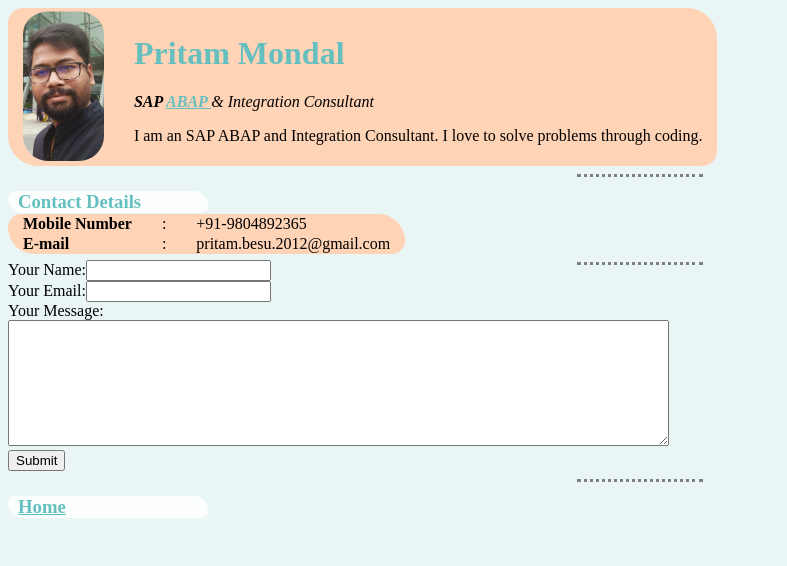
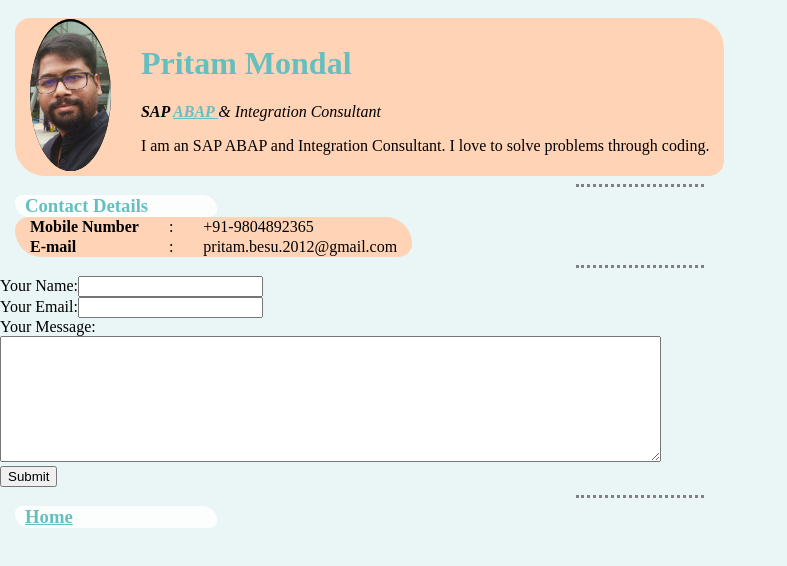
Before and after one commit to pritamm90/CV, a plain HTML site: page contact.html in a window 1280 px wide. Shown: the whole page, without its empty margins (0-787 px from the left). Drawn offline with Linux system fonts and the light colour scheme.

Commit message:
Commit 04 - last html

```diff
--- a/contact.html
+++ b/contact.html
@@ -11,7 +11,7 @@
   <br>
   <table>
     <tr>
-      <td> <img src="Images/Pritam_Mondal.jpg" height="150" alt="Pritam MOndal's Photo"></td>
+      <td> <img class="circular" src="Images/Pritam_Mondal.jpg" height="150" alt="Pritam MOndal's Photo"></td>
       <td>
         <h1>Pritam Mondal</h1>
         <p><em><strong>SAP <a href="https://en.wikipedia.org/wiki/ABAP"> ABAP </a> </strong>& Integration Consultant</em></p>
--- a/css/styles.css
+++ b/css/styles.css
@@ -6,25 +6,26 @@
 4. #f76b8a
 */
 
-
 body {
   background-color: #eaf6f6;
+  margin: 0;
 }
 
 hr {
+  border-color: grey;
   border-style: none;
   border-top-style: dotted;
-  border-color: grey;
   border-width: 3px;
+  /*margin-bottom: 5px;*/
   width: 10%;
-  margin-bottom: -5px;
 }
 
 table {
-  margin-top: -18px;
   background-color: #ffd3b6;
   border-collapse: collapse;
   border-radius: 15px 30px;
+  margin: 0;
+  margin-left: 15px;
   padding: 30%;
 }
 
@@ -42,11 +43,14 @@
 }
 
 h3 {
+  background-color: #fcfefe;
+  border-radius: 15px 30px;
   color: #66bfbf;
+  margin: 0;
+  margin-left: 15px;
   padding-left: 10px;
-  border-radius: 15px 30px;
   width: 15%;
-  background-color: #fcfefe;
+
 }
 
 h4 {
@@ -62,18 +66,25 @@
 }
 
 ul {
-  margin-top: -18px;
+  background-color: #ffd3b6;
   border-radius: 15px 30px;
-  background-color: #ffd3b6;
+  margin: 0;
+  margin-left: 15px;
   width: auto;
 }
 
-img{
+img {
+  background-color: black;
   border-radius: 25px;
+  padding-bottom: -1%;
   padding-top: 3%;
-  padding-bottom: -1%;
+
 }
 
-a{
-    color: #66bfbf;
+a {
+  color: #66bfbf;
 }
+
+.circular{
+  border-radius: 100%;
+}
```
Also changed, not shown: hobbies.html (+1 -1 lines), index.html (+1 -1 lines).
